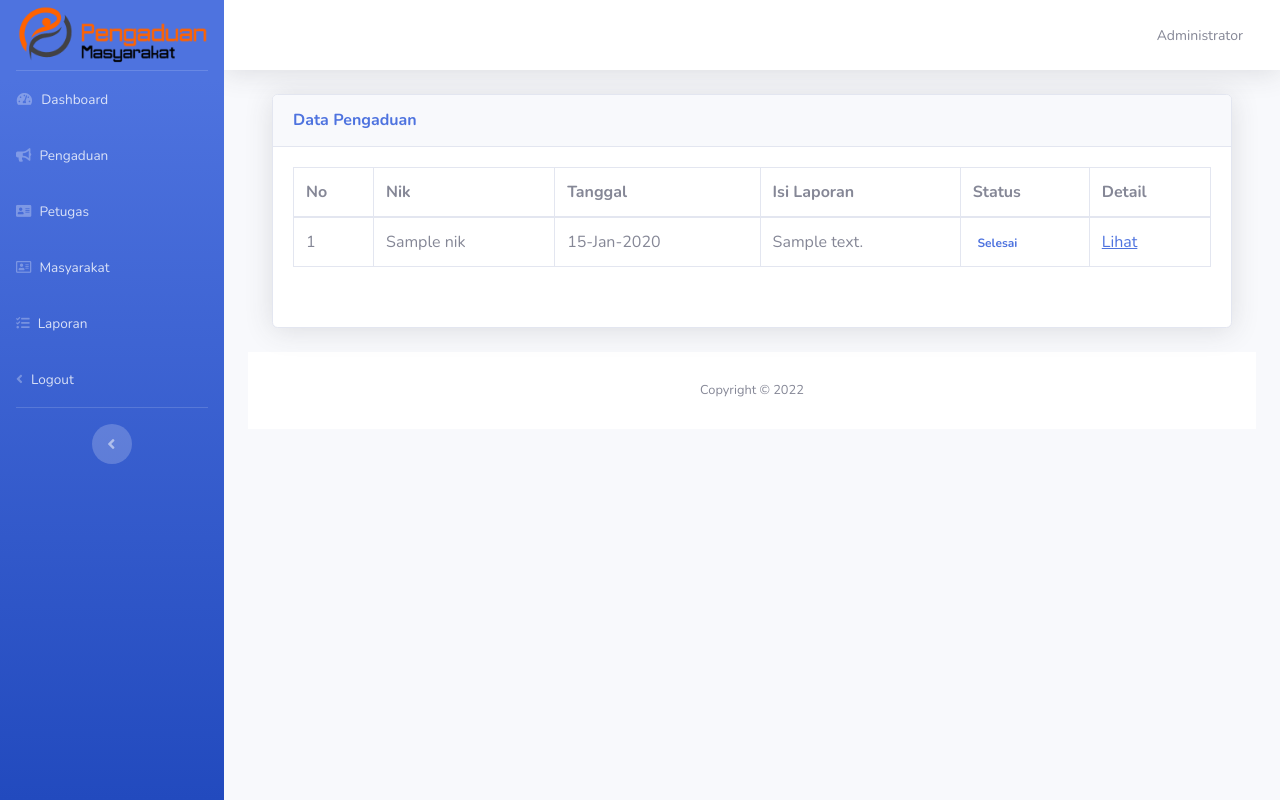
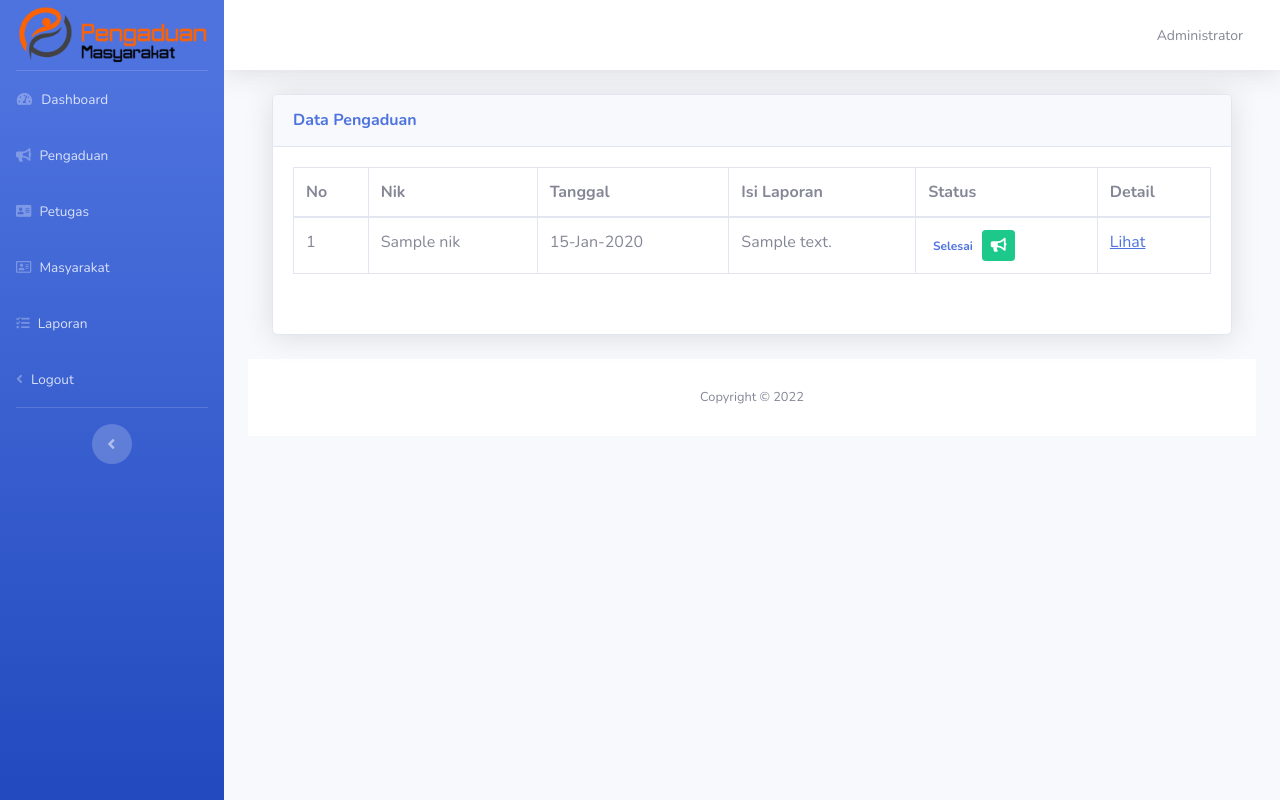
Before and after one commit to RiskiAenun/Layanan-Pengaduan, a Laravel app: template resources/views/Admin/Pengaduan/index.blade.php in a window 1280 px wide. Run offline with Laravel 8, Linux system fonts and the light colour scheme; a user stored in the database is signed in; data comes from the database, SQL or seed files in the repository; tables that the repository leaves empty hold one stand-in row (values such as "Sample post"); the template is opened without the code that fills it: most values are stand-ins (such as "Sample title", 1, 10 or a date in 2020).

Commit message:
update notif whatsapp

```diff
--- a/app/Http/Controllers/Admin/PengaduanController.php
+++ b/app/Http/Controllers/Admin/PengaduanController.php
@@ -10,7 +10,7 @@ class PengaduanController extends Controller
 {
     public function index()
     {
-        $pengaduan = Pengaduan::orderBy('tgl_pengaduan', 'desc')->get();
+        $pengaduan = Pengaduan::with('user')->orderBy('tgl_pengaduan', 'desc')->get();
 
         return view('Admin.Pengaduan.index', ['pengaduan' => $pengaduan]);
     }
--- a/resources/views/Admin/Pengaduan/index.blade.php
+++ b/resources/views/Admin/Pengaduan/index.blade.php
@@ -6,6 +6,23 @@
 
 @section('content')
  <!-- DataTales Example -->
+
+@php
+function replaceFirstZeroWith($data,$replacement="62")
+{
+	$temp = $data;
+	if(!empty($data)){
+		if(isset($data[0])){
+			if($data[0] == 0){
+				$data = substr($data, 1);
+				$temp = $replacement."".$data;
+			}
+		}
+	}
+	return $temp;
+}
+@endphp
+
  <div class="container-fluid">
  <div class="card shadow mb-4">
     <div class="card-header py-3">
@@ -39,8 +56,14 @@
                         <a href="#" class="badge badge-danger">Pending</a>
                     @elseif ($v->status == 'proses')
                         <a href="#" class="badge badge-warning text-white">Proses</a>
+                        <a href="https://wa.me/{{ replaceFirstZeroWith($v->user->telp) }}?text=Status pengaduan anda sedang di proses" target="_blank" title="Kirim Notifikasi" class="btn btn-sm btn-success">
+                            <i class="fas fa-bullhorn"></i>
+                        </a>
                     @else
                         <a href="#" class="badge badge-succsess">Selesai</a>
+                        <a href="https://wa.me/{{ replaceFirstZeroWith($v->user->telp) }}?text=Status pengaduan anda sudah selesai" target="_blank" title="Kirim Notifikasi" class="btn btn-sm btn-success">
+                            <i class="fas fa-bullhorn"></i>
+                        </a>
                     @endif
                 </td>
                 <td><a href="{{ route('pengaduan.show', $v->id_pengaduan) }}" style="text-decoration: underline">Lihat</a></td>
```
